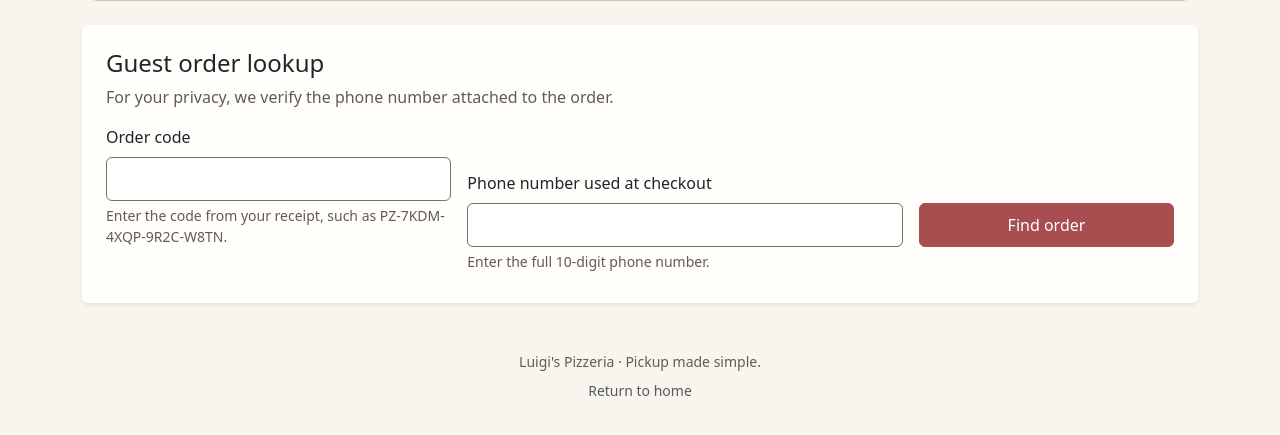
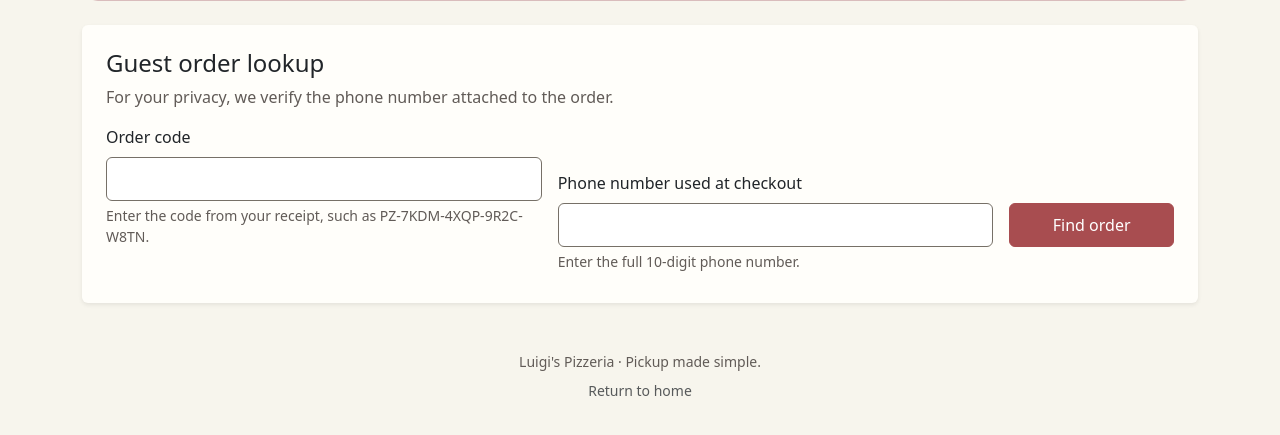
Before and after one commit to PeneguyG/luigi-pizzeria-mini-capstone, a Flask app: template templates/order-tracker.html in a window 1280 px wide. Shown: the part 344-779 px from the top of the page. Run offline with Flask 3, Linux system fonts and the light colour scheme; the template is opened without the code that fills it, so the values that code supplies are empty.

Commit message:
Update order-tracker.html
Aligned the fields

```diff
--- a/templates/order-tracker.html
+++ b/templates/order-tracker.html
@@ -17,7 +17,7 @@
     <div id="tracker-error" class="alert alert-danger" role="alert" tabindex="-1" hidden></div>
     <section id="guest-lookup" class="card border-0 shadow-sm mb-4" aria-labelledby="guest-heading">
       <div class="card-body p-3 p-md-4"><h2 id="guest-heading" class="h4">Guest order lookup</h2><p class="text-secondary">For your privacy, we verify the phone number attached to the order.</p>
-        <form id="guest-tracker-form"><div class="row g-3 align-items-end"><div class="col-md-4"><label class="form-label" for="order-number">Order code</label><input class="form-control text-uppercase" id="order-number" name="orderNumber" type="text" inputmode="text" pattern="PZ-[23456789A-HJ-NP-Z]{4}-[23456789A-HJ-NP-Z]{4}-[23456789A-HJ-NP-Z]{4}-[23456789A-HJ-NP-Z]{4}|PZ-LEGACY-[0-9]{1,20}" maxlength="40" autocomplete="off" autocapitalize="characters" required aria-describedby="order-code-help"><div id="order-code-help" class="form-text">Enter the code from your receipt, such as PZ-7KDM-4XQP-9R2C-W8TN.</div></div><div class="col-md-5"><label class="form-label" for="lookup-phone">Phone number used at checkout</label><input class="form-control" id="lookup-phone" name="phone" type="tel" inputmode="tel" autocomplete="tel" required aria-describedby="phone-help"><div id="phone-help" class="form-text">Enter the full 10-digit phone number.</div></div><div class="col-md-3"><button class="btn btn-danger w-100" id="guest-lookup-submit" type="submit">Find order</button></div></div></form>
+        <form id="guest-tracker-form"><div class="row g-3 align-items-end"><div class="col-md-5"><label class="form-label" for="order-number">Order code</label><input class="form-control text-uppercase" id="order-number" name="orderNumber" type="text" inputmode="text" pattern="PZ-[23456789A-HJ-NP-Z]{4}-[23456789A-HJ-NP-Z]{4}-[23456789A-HJ-NP-Z]{4}-[23456789A-HJ-NP-Z]{4}|PZ-LEGACY-[0-9]{1,20}" maxlength="40" autocomplete="off" autocapitalize="characters" required aria-describedby="order-code-help"><div id="order-code-help" class="form-text">Enter the code from your receipt, such as PZ-7KDM-4XQP-9R2C-W8TN.</div></div><div class="col-md-5"><label class="form-label" for="lookup-phone">Phone number used at checkout</label><input class="form-control" id="lookup-phone" name="phone" type="tel" inputmode="tel" autocomplete="tel" required aria-describedby="phone-help"><div id="phone-help" class="form-text">Enter the full 10-digit phone number.</div></div><div class="col-md-2"><button class="btn btn-danger w-100 text-nowrap" id="guest-lookup-submit" type="submit">Find order</button></div></div></form>
       </div>
     </section>
     <section id="active-orders-section" class="card border-0 shadow-sm mb-4" aria-labelledby="active-orders-heading" hidden><div class="card-body p-3 p-md-4"><div class="d-flex flex-wrap justify-content-between gap-2 align-items-center mb-3"><div><h2 id="active-orders-heading" class="h4 mb-1">Your active orders</h2><p class="text-secondary mb-0">Orders linked to your signed-in account.</p></div><button id="refresh-active-orders" class="btn btn-outline-danger" type="button">Refresh</button></div><div id="active-orders-list"></div></div></section>
```
